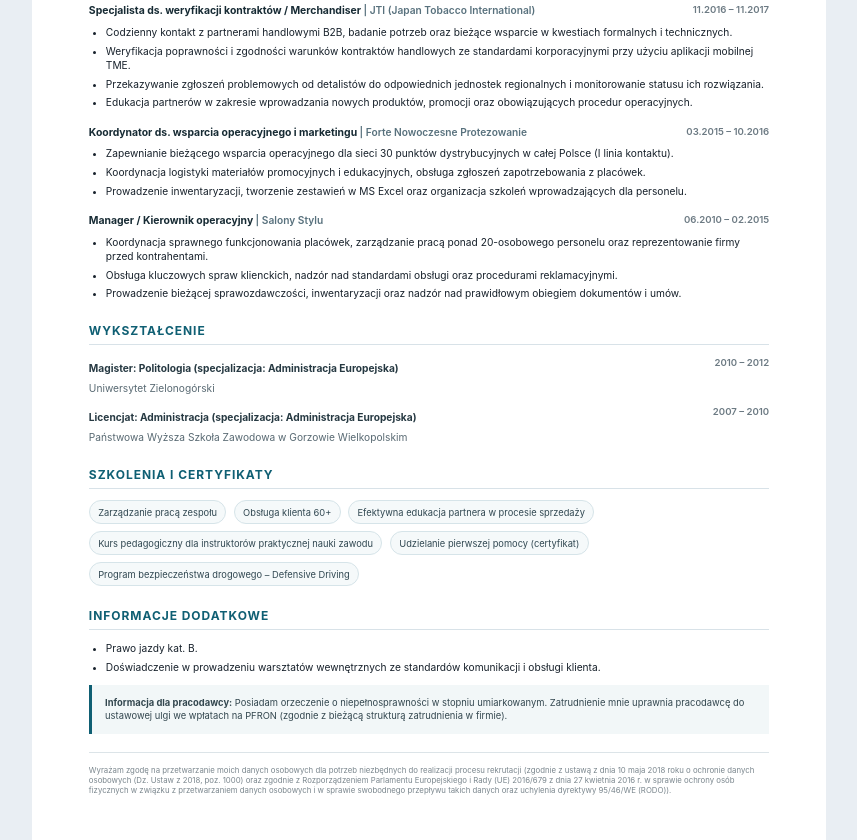
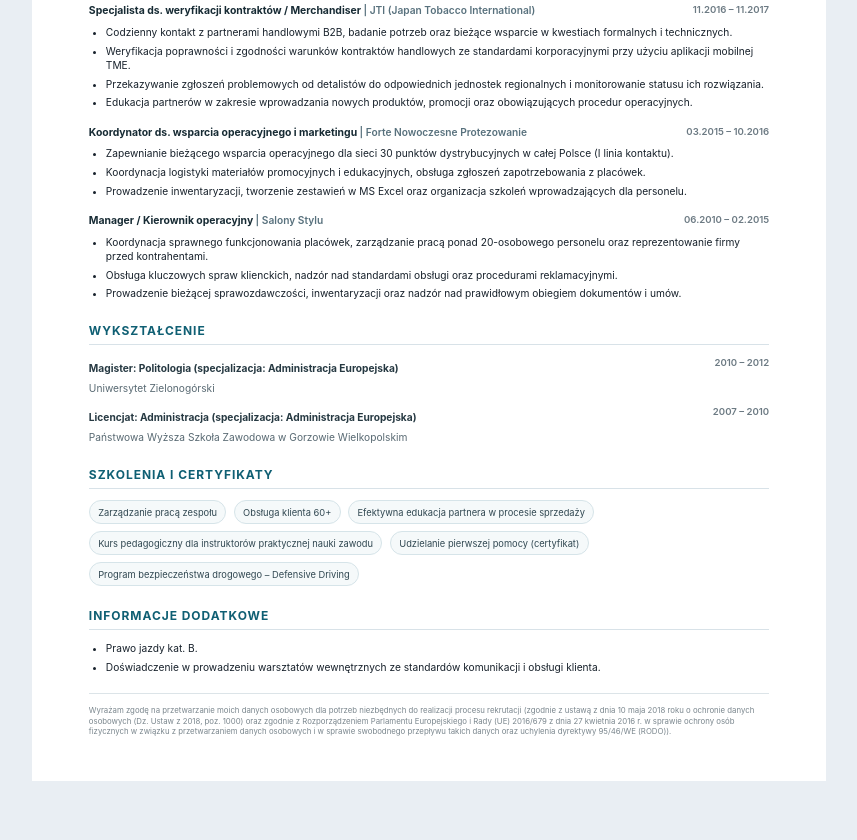
Before and after one commit to Bl4ckBend3r/PT_CV, a website: page jobs/customer-care.html in a window 1280 px wide. Shown: the part 834-1674 px from the top of the page, without its empty margins (211-1068 px from the left). After the commit the page ends 1615 px from the top, so only its background shows below. Drawn offline with Linux system fonts and the light colour scheme.

Commit message:
Remove employer information about disability benefits
Removed information regarding disability certification and PFRON benefits.

```diff
--- a/jobs/customer-care.html
+++ b/jobs/customer-care.html
@@ -257,7 +257,6 @@
     <section>
       <h2>Informacje dodatkowe</h2>
       <ul class="responsibilities"><li>Prawo jazdy kat. B.</li><li>Doświadczenie w prowadzeniu warsztatów wewnętrznych ze standardów komunikacji i obsługi klienta.</li></ul>
-      <div class="pfron-box"><strong>Informacja dla pracodawcy:</strong> Posiadam orzeczenie o niepełnosprawności w stopniu umiarkowanym. Zatrudnienie mnie uprawnia pracodawcę do ustawowej ulgi we wpłatach na PFRON (zgodnie z bieżącą strukturą zatrudnienia w firmie).</div>
     </section>
 
     <div class="consent-clause">Wyrażam zgodę na przetwarzanie moich danych osobowych dla potrzeb niezbędnych do realizacji procesu rekrutacji (zgodnie z ustawą z dnia 10 maja 2018 roku o ochronie danych osobowych (Dz. Ustaw z 2018, poz. 1000) oraz zgodnie z Rozporządzeniem Parlamentu Europejskiego i Rady (UE) 2016/679 z dnia 27 kwietnia 2016 r. w sprawie ochrony osób fizycznych w związku z przetwarzaniem danych osobowych i w sprawie swobodnego przepływu takich danych oraz uchylenia dyrektywy 95/46/WE (RODO)).</div>
```
